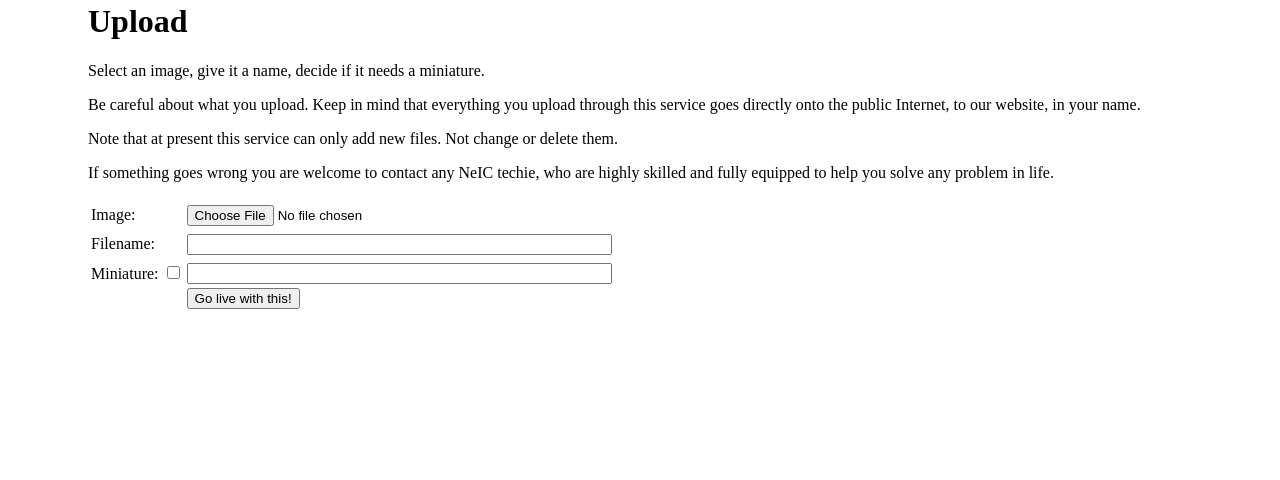
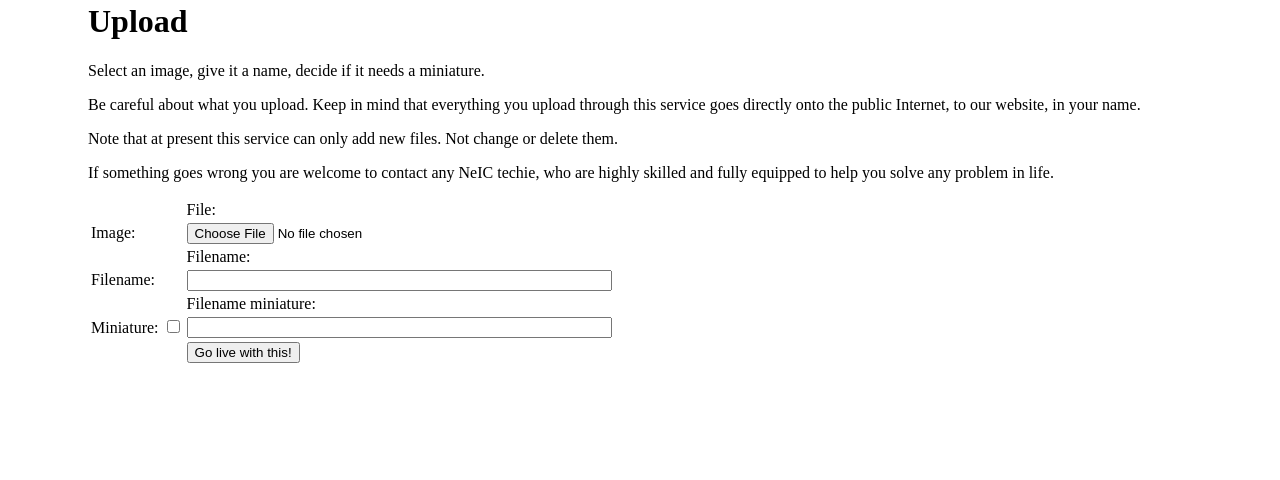
Before and after one commit to neicnordic/github_uploader, a Django app: template github_uploader/templates/github_uploader/upload.html in a window 1280 px wide. Shown: the part 320-800 px from the top of the page. Run offline with Django 3.2, Linux system fonts and the light colour scheme; the template is opened without the code that fills it, so the values that code supplies are empty; some libraries are stand-ins or nearby versions.

Commit message:
Testing form validation error presentation.

```diff
--- a/github_uploader/templates/github_uploader/upload.html
+++ b/github_uploader/templates/github_uploader/upload.html
@@ -25,7 +25,7 @@
 
 <table>
 <tr>
-<td></td><td>{{ form.file.errors }}</td>
+<td></td><td>File: {{ form.file.errors }}</td>
 </tr>
 <tr>
 <td><label for="file">Image</label>: </td>
@@ -33,7 +33,7 @@
 </tr>
 
 <tr>
-<td></td><td>{{ form.filename.errors }}</td>
+<td></td><td>Filename: {{ form.filename.errors }}</td>
 </tr>
 <tr>
 <td><label for="filename">Filename</label>: </td>
@@ -41,7 +41,7 @@
 </tr>
 
 <tr>
-<td></td><td>{{ form.filename_miniature.errors }}</td>
+<td></td><td>Filename miniature:{{ form.filename_miniature.errors }}</td>
 </tr>
 <tr>
 <td>
```
